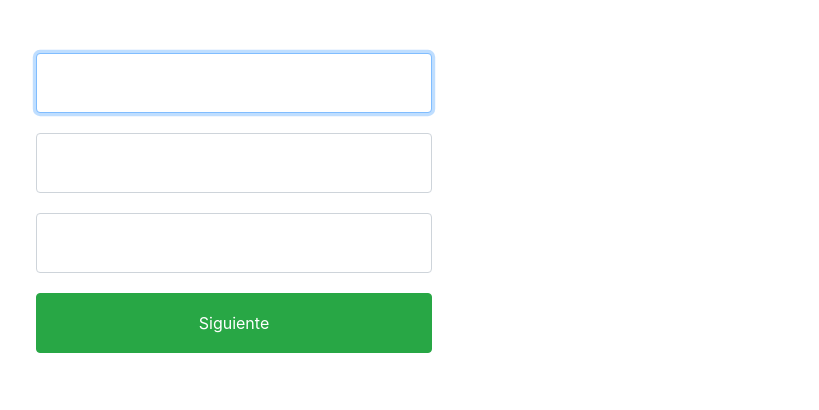
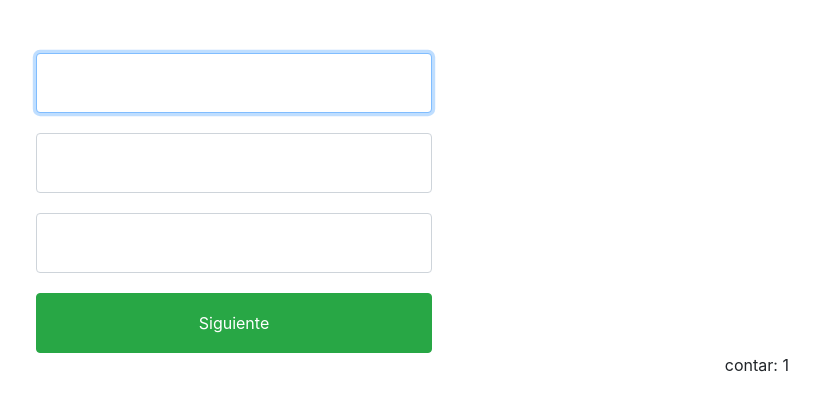
Before and after one commit to andersondc17/verbos, a plain HTML site: page index.html in a window 1280 px wide. Both pictures are taken after a click on the button "Empezar". Shown: the part 266-676 px from the top of the page, without its empty margins (406-1225 px from the left). Drawn offline with nearby package versions, Linux system fonts and the light colour scheme.

Commit message:
avance 02

```diff
--- a/css/estilos.css
+++ b/css/estilos.css
@@ -28,3 +28,7 @@
     bottom: 10%;
     display: none;
 }
+
+.caja-contar{
+    text-align: right;
+}
--- a/index.html
+++ b/index.html
@@ -28,7 +28,9 @@
         Correcto
     </div>
 
-
+    <div class="container caja-contar">
+    <p>contar: <label for="" class="numero-contar">0</label></p>
+    </div>
 
     <script src="https://code.jquery.com/jquery-3.5.1.js"></script>
     <script src="https://cdn.jsdelivr.net/npm/popper.js@1.16.1/dist/umd/popper.min.js"
--- a/js/codigo.js
+++ b/js/codigo.js
@@ -14,6 +14,8 @@ $(document).ready(function () {
   var verbosPasadosParticipionuevos = [];
   var verbosTraduccionnuevos = [];
 
+  var contar = 0;
+
   function aleatorio(min, max) {
     var num = Math.floor(Math.random() * (max - min + 1)) + min;
     return num;
@@ -22,6 +24,10 @@ $(document).ready(function () {
   //console.log(verbosTraduccion.length);
 
   $('.btn-comprobar').click(function () {
+
+    contar = contar+1;
+
+    $('.numero-contar').text(contar);
 
     $('.btn-comprobar').text('Siguiente')
 
```
